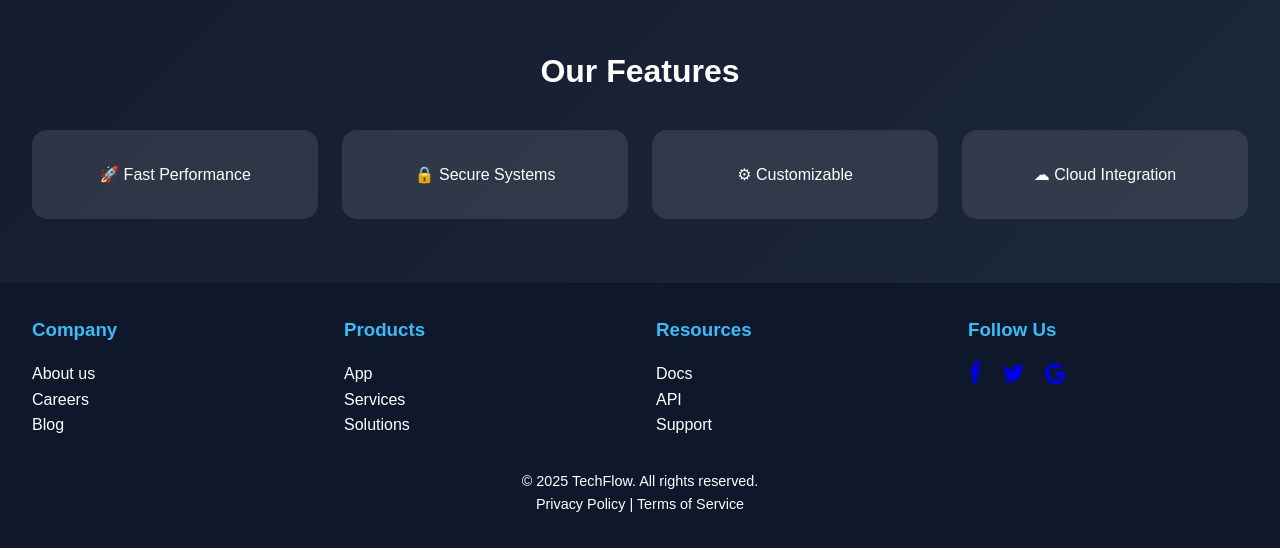
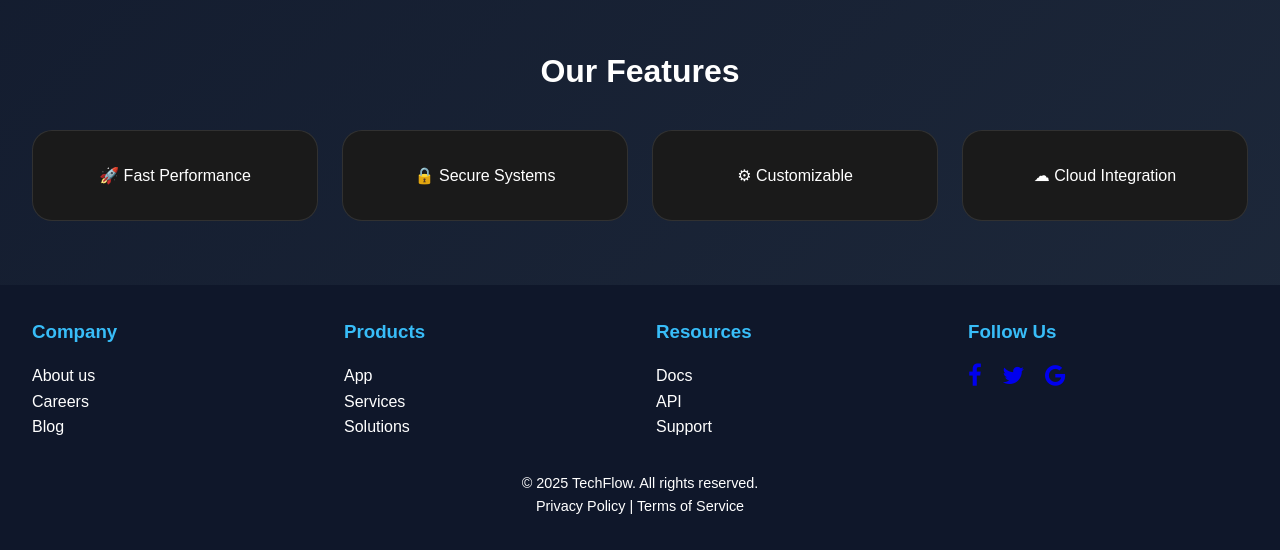
Before and after one commit to Shivam-090/Day-1-Landing-page-Elevate-Labs-TASK, a plain HTML site: page index.html in a window 1280 px wide. Shown: the part 888-1438 px from the top of the page. Drawn offline with Linux system fonts and the light colour scheme.

Commit message:
Update style.css

```diff
--- a/style.css
+++ b/style.css
@@ -121,13 +121,18 @@ body {
   gap: 1.5rem;
 }
 .feature-card {
-  background: rgba(255, 255, 255, 0.1);
-  padding: 2rem;
-  border-radius: 15px;
-  transition: transform 0.3s;
+    background: #1a1a1a;
+    padding: 2rem;
+    border-radius: 20px;
+    border: 1px solid rgba(255, 255, 255, 0.1);
+    transition: all 0.3s ease;
+    position: relative;
+    overflow: hidden;
 }
+
 .feature-card:hover {
-  transform: translateY(-10px);
+transform: translateY(-10px);
+border-color: #00d4ff;
 }
 
 /* Footer */
@@ -142,6 +147,14 @@ body {
 }
 .footer-section h3 {
   margin-bottom: 1rem;
+  color: #38bdf8;
+}
+
+.footer-section p {
+    width: fit-content;
+
+}
+.footer-section p:hover {
   color: #38bdf8;
 }
 .social-icons a {
```
